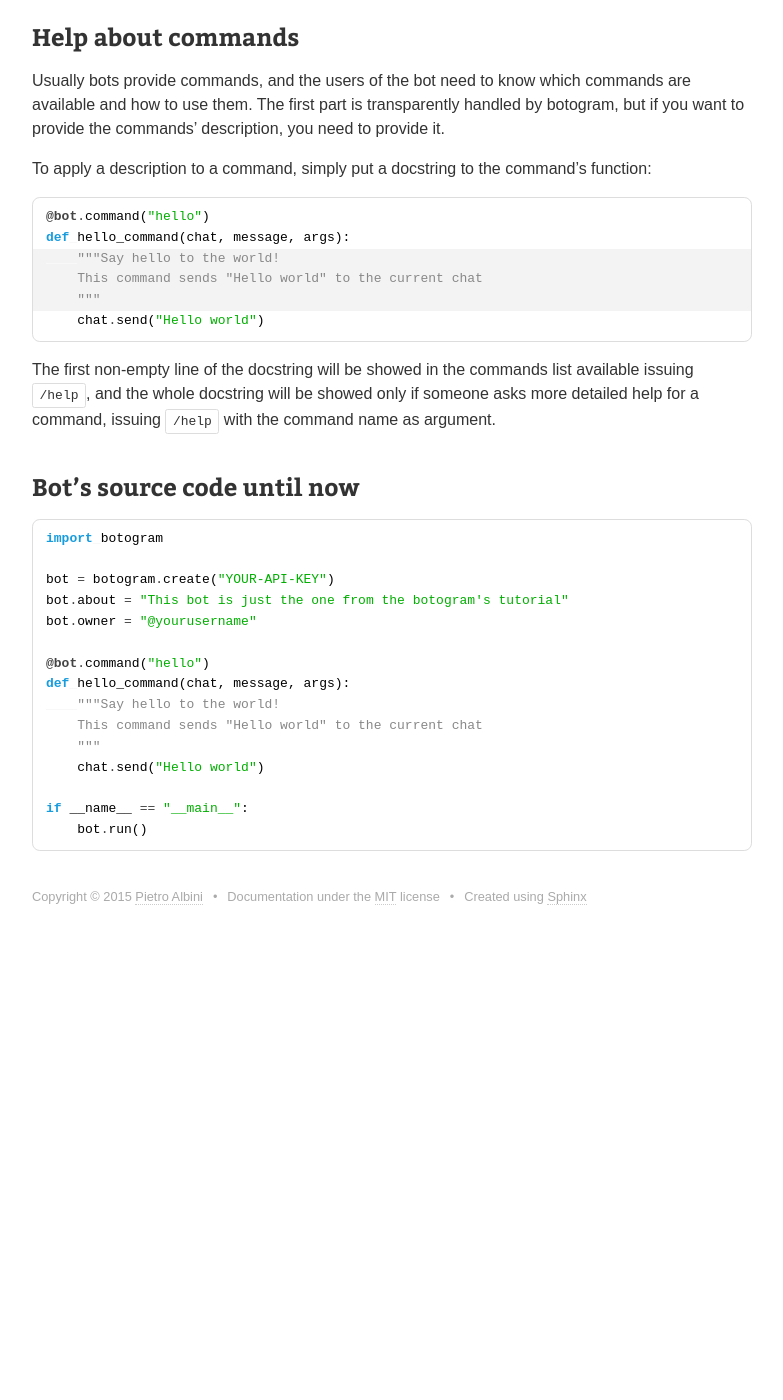
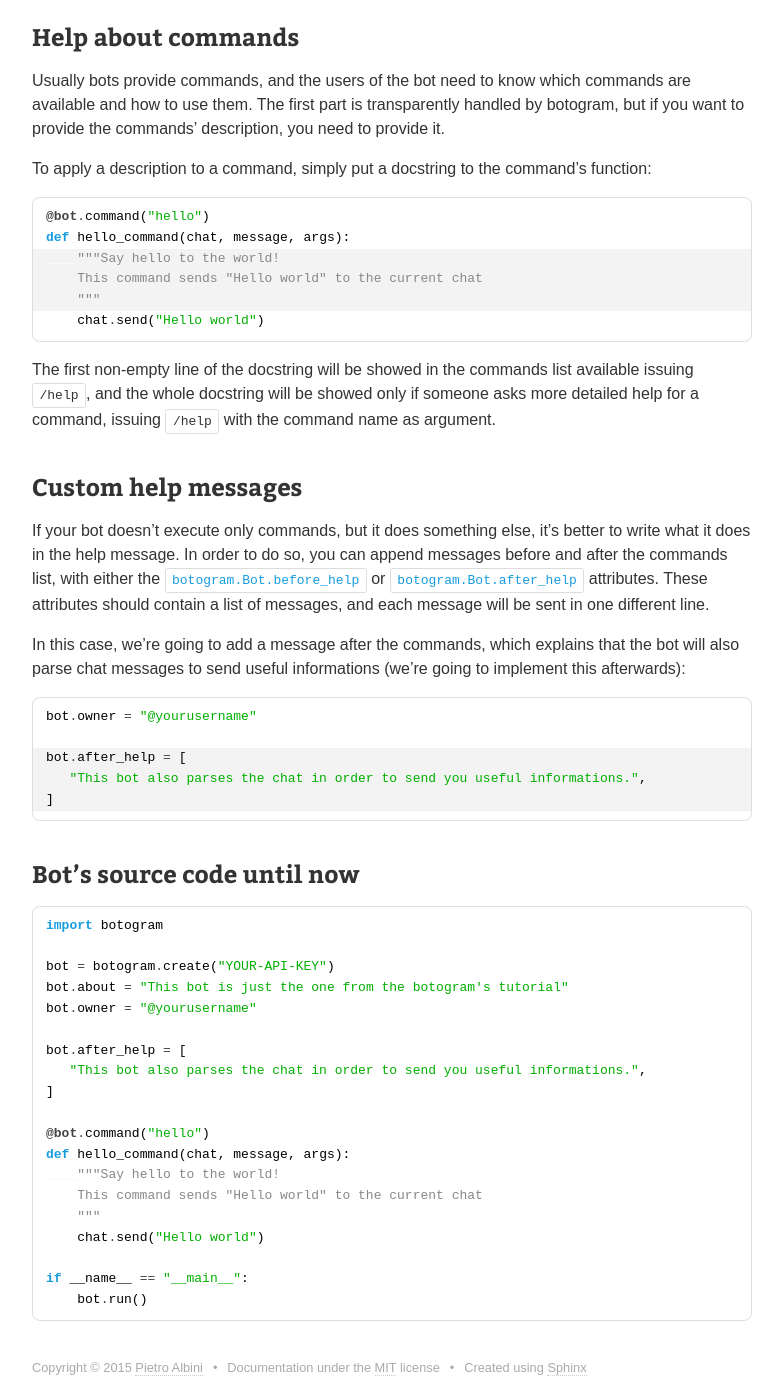
Before and after one commit to python-botogram/botogram, a Sphinx documentation site: the page built from docs/tutorial/better-help.rst, in a window 1280 px wide and 1400 px high, scrolled down 581 px. Shown: the whole window, without its empty margins (128-911 px from the left). Built offline with Sphinx 7.4.7, drawn with Linux system fonts in a browser that asks for light colours; before the commit the page ends 1511 px from its top, so only the background shows below that.

Commit message:
Added documentation about the before_help and after_help attributes

```diff
--- a/docs/tutorial/better-help.rst
+++ b/docs/tutorial/better-help.rst
@@ -68,6 +68,32 @@ available issuing ``/help``, and the whole docstring will be showed only if
 someone asks more detailed help for a command, issuing ``/help`` with the
 command name as argument.
 
+.. _tutorial-better-help-custom:
+
+====================
+Custom help messages
+====================
+
+If your bot doesn't execute only commands, but it does something else, it's
+better to write what it does in the help message. In order to do so, you can
+append messages before and after the commands list, with either the
+:py:attr:`botogram.Bot.before_help` or :py:attr:`botogram.Bot.after_help`
+attributes. These attributes should contain a list of messages, and each
+message will be sent in one different line.
+
+In this case, we're going to add a message after the commands, which explains
+that the bot will also parse chat messages to send useful informations (we're
+going to implement this afterwards):
+
+.. code-block:: python
+   :emphasize-lines: 3,4,5
+
+   bot.owner = "@yourusername"
+
+   bot.after_help = [
+      "This bot also parses the chat in order to send you useful informations.",
+   ]
+
 .. _tutorial-better-help-source:
 
 ===========================
@@ -82,6 +108,10 @@ Bot's source code until now
    bot.about = "This bot is just the one from the botogram's tutorial"
    bot.owner = "@yourusername"
 
+   bot.after_help = [
+      "This bot also parses the chat in order to send you useful informations.",
+   ]
+
    @bot.command("hello")
    def hello_command(chat, message, args):
        """Say hello to the world!
--- a/docs/tutorial/chat-messages.rst
+++ b/docs/tutorial/chat-messages.rst
@@ -169,6 +169,10 @@ Bot's source code until now
    bot.about = "This bot is just the one from the botogram's tutorial"
    bot.owner = "@yourusername"
 
+   bot.after_help = [
+      "This bot also parses the chat in order to send you useful informations.",
+   ]
+
    @bot.command("hello")
    def hello_command(chat, message, args):
        """Say hello to the world!
```
Also changed, not shown: docs/api.rst (+10 -0 lines).
